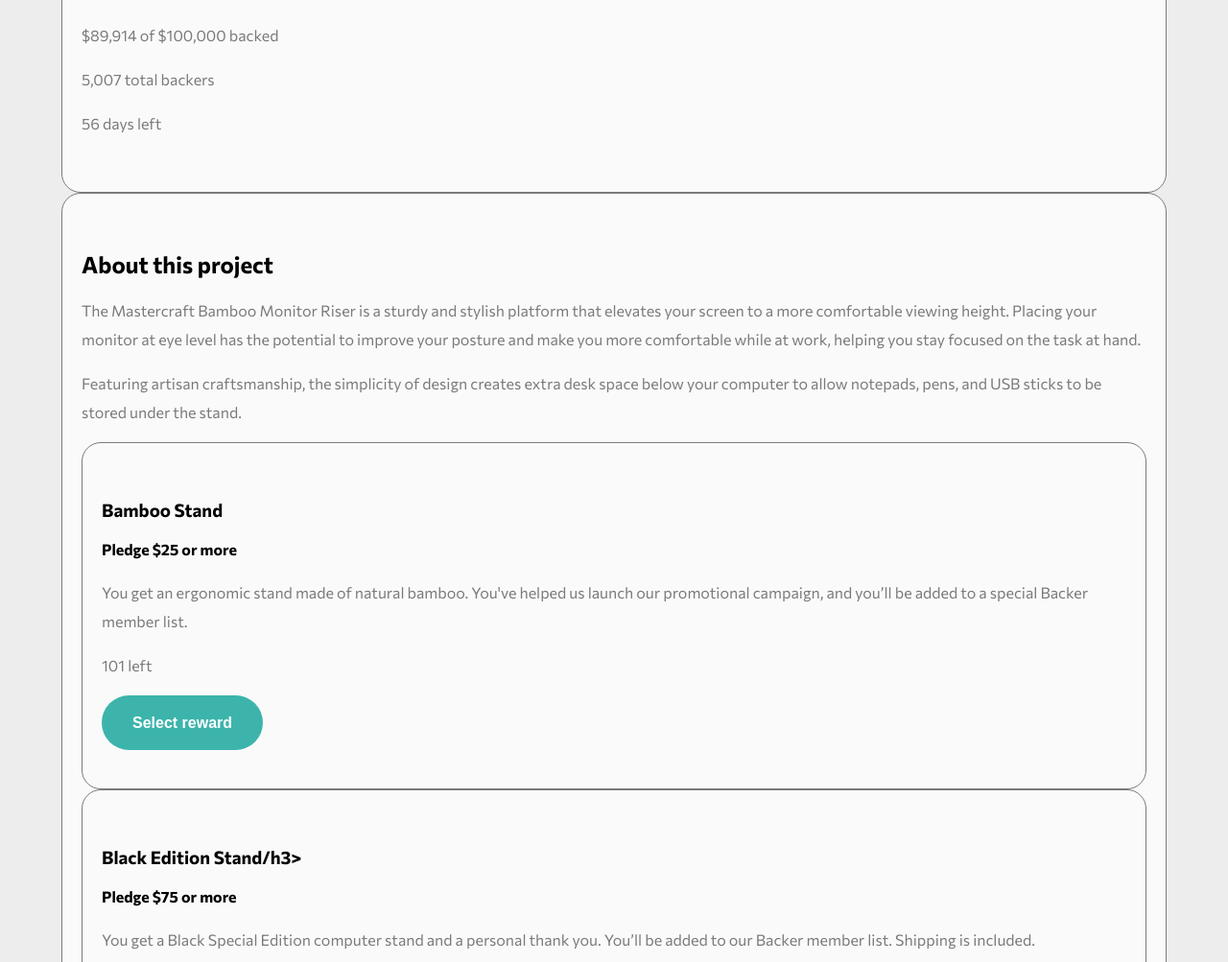
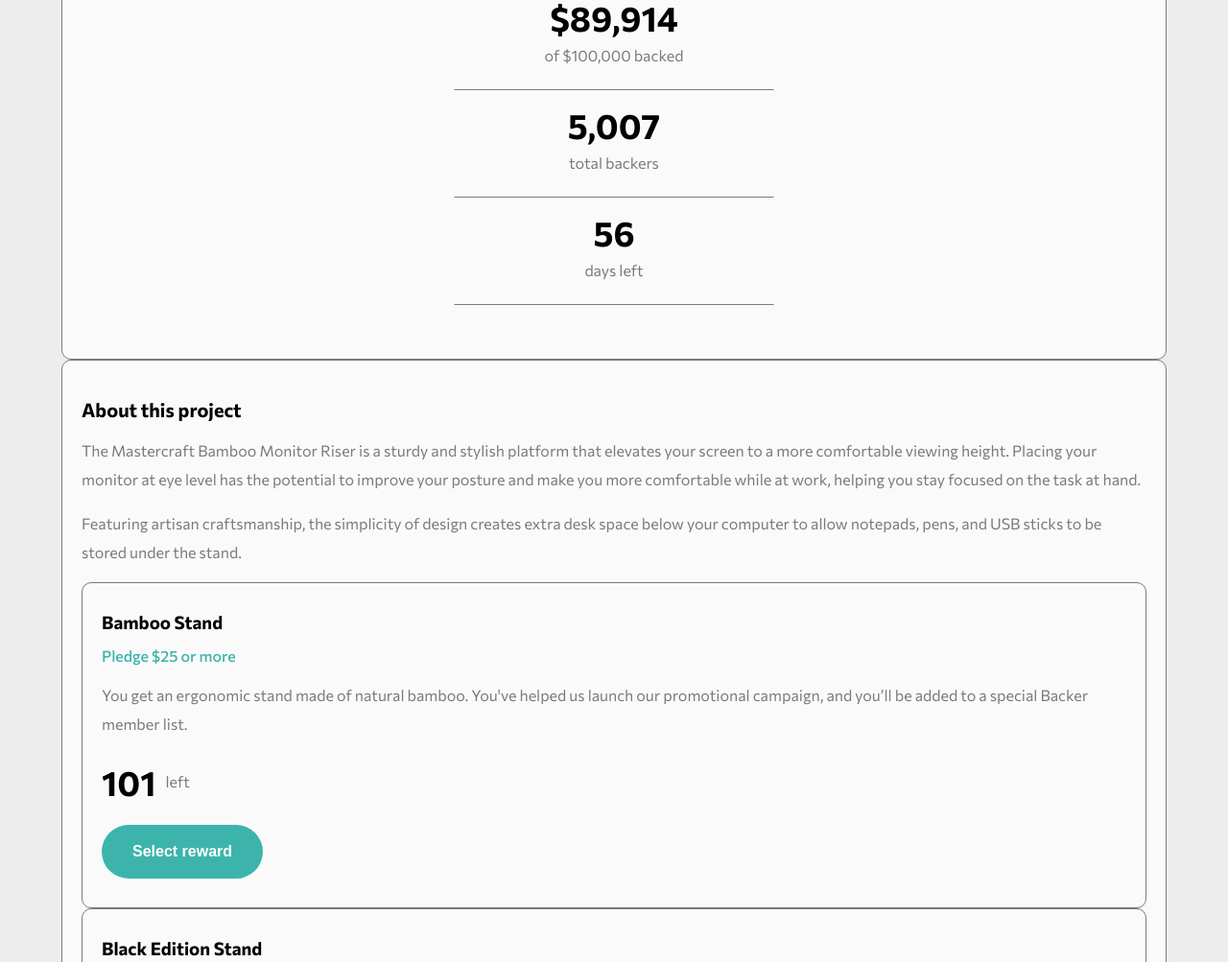
Before and after one commit to GPayton20/frontend-mentor-crowdfunding, a plain HTML site: page index.html in a window 1280 px wide. Shown: the part 921-1924 px from the top of the page at 96% size. Drawn offline with Linux system fonts and the light colour scheme.

Commit message:
styled inner and outer card element

```diff
--- a/index.html
+++ b/index.html
@@ -84,13 +84,13 @@
         <div class="card">
           <ul>
             <li>
-              <p>$89,914 of $100,000 backed</p>
+              <p><span class="stat-large">$89,914</span> of $100,000 backed</p>
             </li>
             <li>
-              <p>5,007 total backers</p>
+              <p><span class="stat-large">5,007</span> total backers</p>
             </li>
             <li>
-              <p>56 days left</p>
+              <p><span class="stat-large">56</span> days left</p>
             </li>
           </ul>
         </div>
@@ -132,7 +132,7 @@
                   <h4>Pledge $25 or more</h4>
                   <p>You get an ergonomic stand made of natural bamboo. You've helped us launch our promotional
                     campaign, and you’ll be added to a special Backer member list.</p>
-                  <p>101 left</p>
+                  <p class="remaining"><span class="stat-large">101</span> left</p>
                   <button class="button">Select reward</button>
                 </article>
               </div>
@@ -141,7 +141,7 @@
             <li>
               <div class="card card__inner">
                 <article class="pledge">
-                  <h3>Black Edition Stand/h3>
+                  <h3>Black Edition Stand</h3>
                     <h4>Pledge $75 or more</h4>
                     <p>You get a Black Special Edition computer stand and a personal thank you. You’ll be added to our
                       Backer
--- a/styles/_card.scss
+++ b/styles/_card.scss
@@ -1,25 +1,37 @@
 .card {
   background-color: $white;
   border: 1px solid $dark-gray;
-  border-radius: 20px;
+  border-radius: 10px;
   padding: 4rem 2rem;
   width: 100%;
+  .actions {
+    display: flex;
+    align-items: center;
+    justify-content: space-evenly;
+  }
+}
+
+.card.card__inner {
+  padding: 3rem 2rem;
+  .remaining {
+    display: flex;
+    align-items: center;
+    margin: 30px 0;
+    .stat-large {
+      padding-right: 10px;
+    }
+  }
 }
 
 .hero-card {
   position: relative;
+  bottom: 60px;
   text-align: center;
   .logo-container {
     position: absolute;
     top: 0;
     left: 50%;
     transform: translate(-50%, -50%);
-    width: 20%;
+    width: 60px;
   }
 }
-
-.actions {
-  display: flex;
-  align-items: center;
-  justify-content: space-evenly;
-}
--- /dev/null
+++ b/styles/_status-section.scss
@@ -0,0 +1,25 @@
+.status ul {
+  li {
+    padding: 5px;
+    position: relative;
+    text-align: center;
+    &::after {
+      content: '';
+      background-color: $dark-gray;
+      height: 1px;
+      width: 30%;
+      position: absolute;
+      bottom: 0;
+      left: 50%;
+      transform: translateX(-50%);
+    }
+    .stat-large {
+  display: block;
+  margin-bottom: 10px;
+}
+  }
+}
+
+.status .card {
+  padding-top: 0;
+}
--- a/styles/_typography.scss
+++ b/styles/_typography.scss
@@ -9,6 +9,21 @@
 
 h1 {
   font-size: 2.4rem;
+}
+
+h2 {
+  font-size: 2rem;
+}
+
+h4 {
+  color: $moderate-cyan;
+  font-weight: 500;
+}
+
+h2,
+h3,
+h4 {
+  margin: 0 0 16px;
 }
 
 p {
@@ -26,3 +41,9 @@
   font-weight: 700;
   text-transform: lowercase;
 }
+
+.stat-large {
+  color: black;
+  font-size: 3.6rem;
+  font-weight: 700;;
+}
--- a/styles/styles.scss
+++ b/styles/styles.scss
@@ -6,6 +6,7 @@
 @import './main';
 @import './header';
 @import './card';
+@import './_status-section';
 
 
 ul {
```
Also changed, not shown: css/styles.css, dist/css/styles.min.css, 2 other files.
